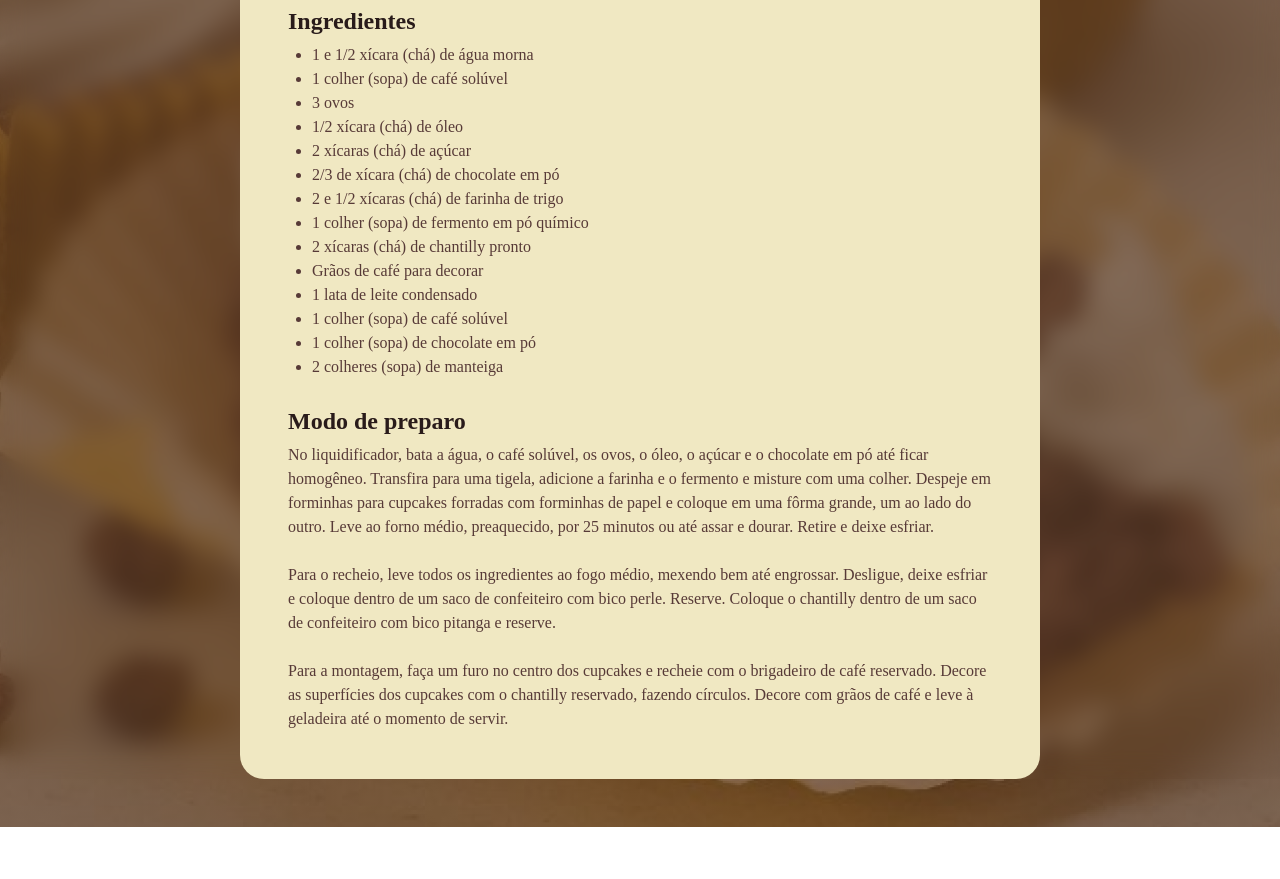
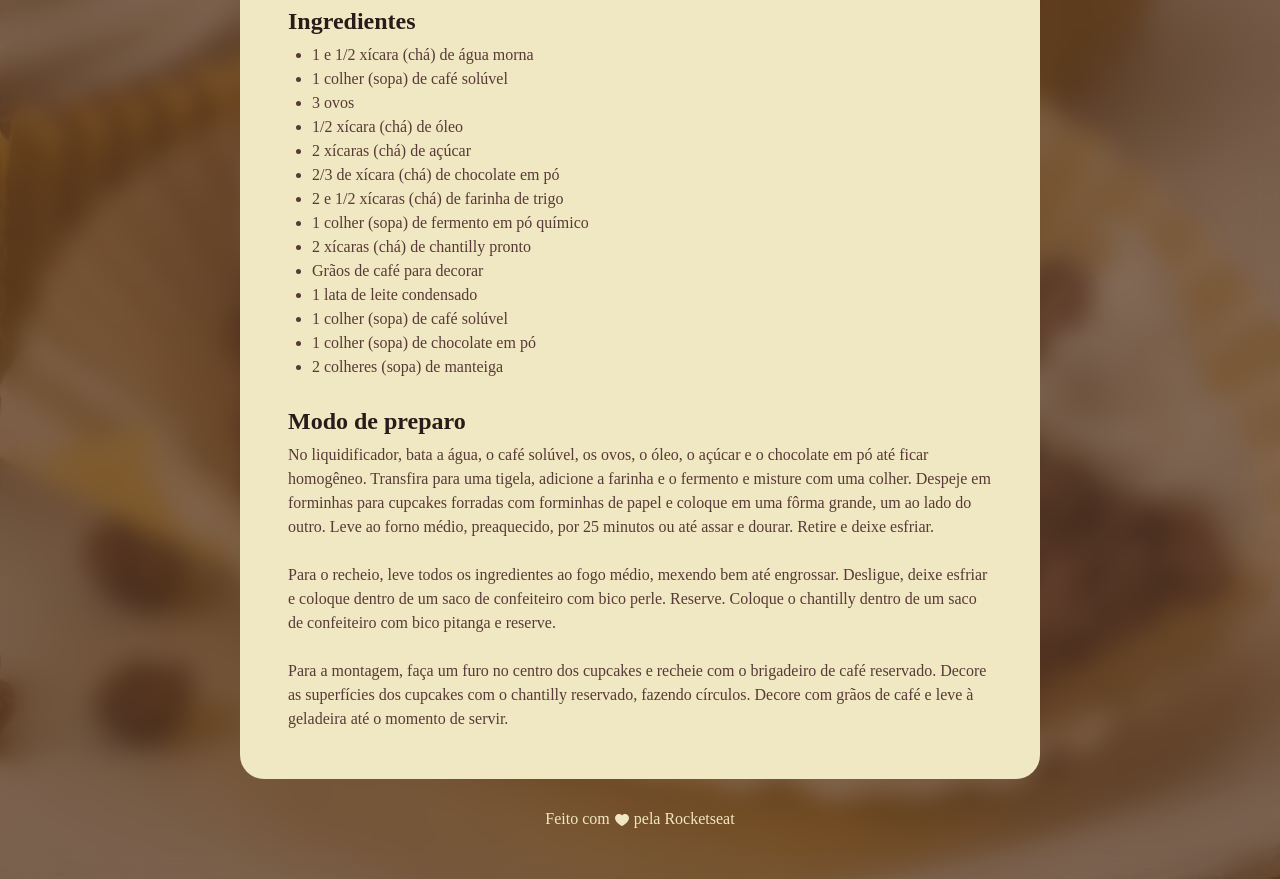
Before and after one commit to BrunoCaputo/pagina-receita, a plain HTML site: page index.html in a window 1280 px wide. Shown: the part 716-1595 px from the top of the page. Before the commit the page ends 1543 px from the top, so only its background shows below. Drawn offline with Linux system fonts and the light colour scheme; a web font is replaced by a local one.

Commit message:
feat: Added footer
Also fixed some style issues

```diff
--- a/index.html
+++ b/index.html
@@ -79,5 +79,11 @@
         </section>
       </main>
     </div>
+
+    <footer>
+      Feito com
+      <img src="assets/heart.svg" alt="Heart Icon" />
+      pela Rocketseat
+    </footer>
   </body>
 </html>
--- a/style.css
+++ b/style.css
@@ -17,7 +17,7 @@ body {
   -webkit-backdrop-filter: blur(12px);
   backdrop-filter: blur(12px);
 
-  min-width: 100vw;
+  min-width: 100%;
   min-height: 100vh;
 }
 
@@ -27,7 +27,7 @@ body {
   background-color: #f0e8c2;
   border-radius: 24px;
 
-  margin: 48px auto;
+  margin: 48px auto 28px;
   box-sizing: border-box;
 }
 
@@ -66,3 +66,13 @@ h2 {
 ul {
   padding-left: 24px;
 }
+
+footer {
+  color: #f0e8c2;
+  text-align: center;
+  padding-bottom: 48px;
+}
+
+footer img {
+  vertical-align: middle;
+}
```
Also changed, not shown: assets/heart.svg (added).
